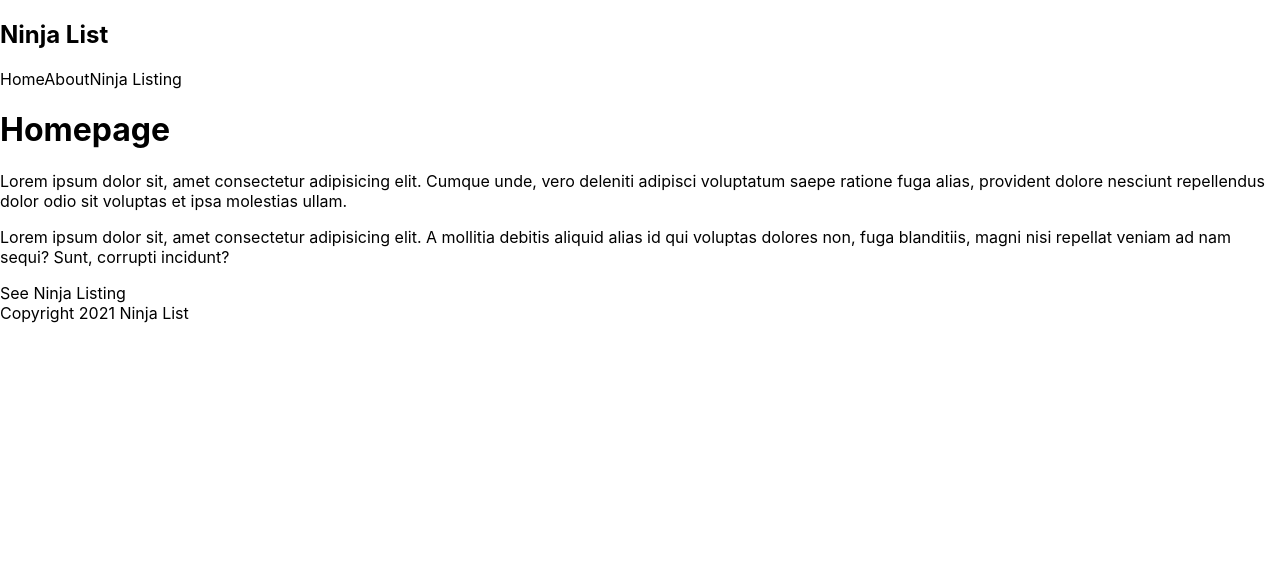
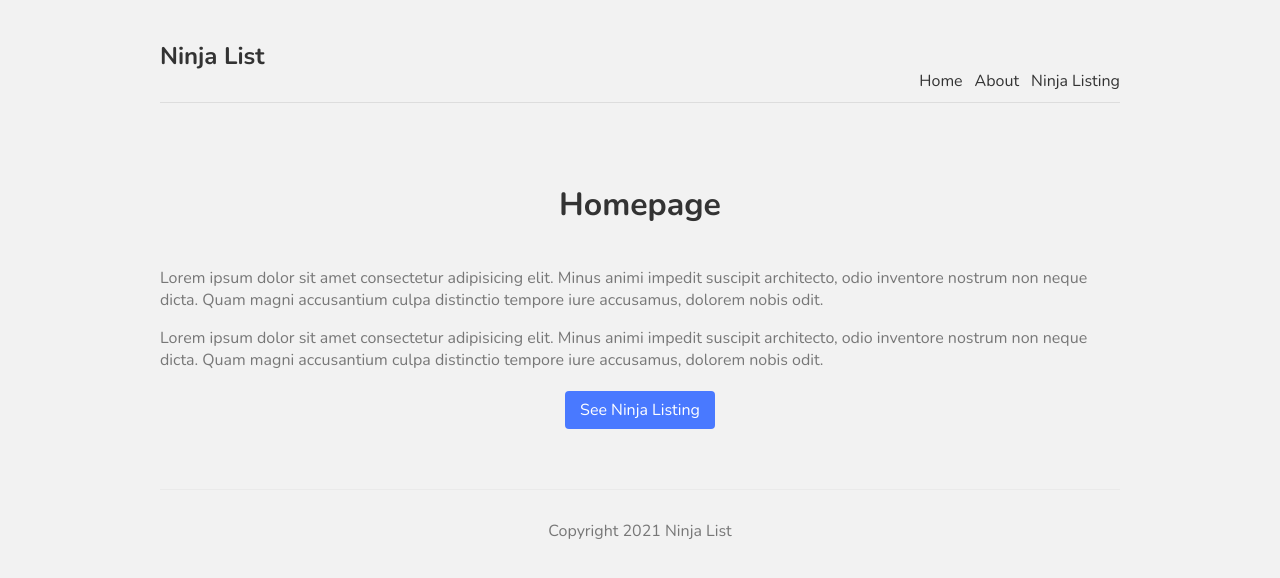
Before and after one commit to Enrige13/ninjalist, a Next.js app: page / in a window 1280 px wide. Shown: the top 578 px of the page. Built offline with nearby package versions, Linux system fonts and the light colour scheme.

Commit message:
#6: Adding Styles

```diff
--- a/comps/Footer.js
+++ b/comps/Footer.js
@@ -1,8 +1,8 @@
 const Footer = () => {
     return (
-        <div>
+        <footer>
             Copyright 2021 Ninja List
-        </div>
+        </footer>
     );
 }
 
--- a/pages/index.js
+++ b/pages/index.js
@@ -8,11 +8,11 @@
 export default function Home() {
   return (
     <div>
-      <h1>Homepage</h1>
-      <p>Lorem ipsum dolor sit, amet consectetur adipisicing elit. Cumque unde, vero deleniti adipisci voluptatum saepe ratione fuga alias, provident dolore nesciunt repellendus dolor odio sit voluptas et ipsa molestias ullam.</p>
-      <p>Lorem ipsum dolor sit, amet consectetur adipisicing elit. A mollitia debitis aliquid alias id qui voluptas dolores non, fuga blanditiis, magni nisi repellat veniam ad nam sequi? Sunt, corrupti incidunt?</p>
-      <Link href="/ninjas">
-        <a>See Ninja Listing</a>
+      <h1 className={styles.title}>Homepage</h1>
+      <p className={styles.text}>Lorem ipsum dolor sit amet consectetur adipisicing elit. Minus animi impedit suscipit architecto, odio inventore nostrum non neque dicta. Quam magni accusantium culpa distinctio tempore iure accusamus, dolorem nobis odit.</p>
+      <p className={styles.text}>Lorem ipsum dolor sit amet consectetur adipisicing elit. Minus animi impedit suscipit architecto, odio inventore nostrum non neque dicta. Quam magni accusantium culpa distinctio tempore iure accusamus, dolorem nobis odit.</p>
+      <Link href="/ninjas/">
+        <a className={styles.btn}>See Ninja Listing</a>
       </Link>
     </div>
   )
--- a/pages/ninjas/index.js
+++ b/pages/ninjas/index.js
@@ -1,4 +1,6 @@
 // localhost:3000/folder/ - creates root path only with (index.js)
+import ninjas from '../styles/Ninjas.module.css'
+
 const Ninjas = () => {
     return (
         <div>
--- a/styles/Home.module.css
+++ b/styles/Home.module.css
@@ -1,121 +1,18 @@
-.container {
-  min-height: 100vh;
-  padding: 0 0.5rem;
-  display: flex;
-  flex-direction: column;
-  justify-content: center;
-  align-items: center;
-  height: 100vh;
-}
-
-.main {
-  padding: 5rem 0;
-  flex: 1;
-  display: flex;
-  flex-direction: column;
-  justify-content: center;
-  align-items: center;
-}
-
-.footer {
-  width: 100%;
-  height: 100px;
-  border-top: 1px solid #eaeaea;
-  display: flex;
-  justify-content: center;
-  align-items: center;
-}
-
-.footer a {
-  display: flex;
-  justify-content: center;
-  align-items: center;
-  flex-grow: 1;
-}
-
-.title a {
-  color: #0070f3;
-  text-decoration: none;
-}
-
-.title a:hover,
-.title a:focus,
-.title a:active {
-  text-decoration: underline;
-}
-
 .title {
-  margin: 0;
-  line-height: 1.15;
-  font-size: 4rem;
-}
-
-.title,
-.description {
+  color: #333;
+  padding-bottom: 20px;
   text-align: center;
 }
-
-.description {
-  line-height: 1.5;
-  font-size: 1.5rem;
+.text {
+  color: #777;
 }
-
-.code {
-  background: #fafafa;
-  border-radius: 5px;
-  padding: 0.75rem;
-  font-size: 1.1rem;
-  font-family: Menlo, Monaco, Lucida Console, Liberation Mono, DejaVu Sans Mono,
-    Bitstream Vera Sans Mono, Courier New, monospace;
+.btn {
+  display: block;
+  width: 150px;
+  padding: 8px 0;
+  margin: 20px auto;
+  background: #4979ff;
+  border-radius: 4px;
+  color: white;
+  text-align: center;
 }
-
-.grid {
-  display: flex;
-  align-items: center;
-  justify-content: center;
-  flex-wrap: wrap;
-  max-width: 800px;
-  margin-top: 3rem;
-}
-
-.card {
-  margin: 1rem;
-  padding: 1.5rem;
-  text-align: left;
-  color: inherit;
-  text-decoration: none;
-  border: 1px solid #eaeaea;
-  border-radius: 10px;
-  transition: color 0.15s ease, border-color 0.15s ease;
-  width: 45%;
-}
-
-.card:hover,
-.card:focus,
-.card:active {
-  color: #0070f3;
-  border-color: #0070f3;
-}
-
-.card h2 {
-  margin: 0 0 1rem 0;
-  font-size: 1.5rem;
-}
-
-.card p {
-  margin: 0;
-  font-size: 1.25rem;
-  line-height: 1.5;
-}
-
-.logo {
-  height: 1em;
-  margin-left: 0.5rem;
-}
-
-@media (max-width: 600px) {
-  .grid {
-    width: 100%;
-    flex-direction: column;
-  }
-}
--- a/styles/globals.css
+++ b/styles/globals.css
@@ -1,16 +1,37 @@
-html,
+@import url('https://fonts.googleapis.com/css2?family=Nunito:wght@300;400;600;700&display=swap');
+
 body {
-  padding: 0;
-  margin: 0;
-  font-family: -apple-system, BlinkMacSystemFont, Segoe UI, Roboto, Oxygen,
-    Ubuntu, Cantarell, Fira Sans, Droid Sans, Helvetica Neue, sans-serif;
+  background: #f2f2f2;
+  color: #333;
+  font-family: "Nunito";
 }
-
 a {
-  color: inherit;
+  color: #333;
   text-decoration: none;
 }
-
-* {
-  box-sizing: border-box;
+.content {
+  max-width: 960px;
+  margin: 0 auto;
 }
+nav {
+  margin: 10px auto 80px;
+  padding: 10px 0;
+  display: flex;
+  justify-content: flex-end;
+  align-items: flex-end;
+  border-bottom: 1px solid #ddd;
+}
+nav a {
+  margin-left: 12px;
+}
+nav .logo {
+  margin-right: auto;
+}
+footer {
+  display: block;
+  text-align: center;
+  padding: 30px 0;
+  margin-top: 60px;
+  color: #777;
+  border-top: 1px solid #eaeaea;
+}
```
Also changed, not shown: styles/Ninjas.module.css (added), 1 other file (tests, documents, lock files or other folders).
